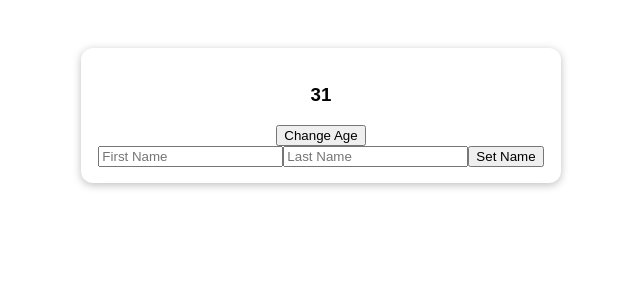
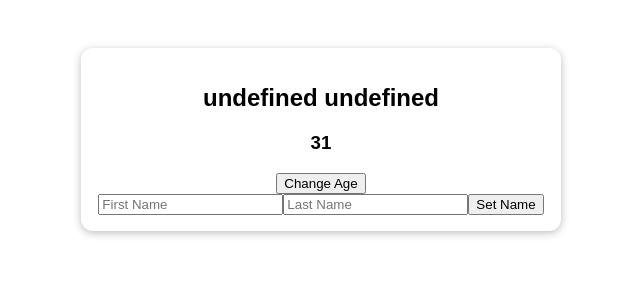
Before and after one commit to vitaminjeff/MaximilianCompositionApiLecture, a Vue app: page / in a window 1280 px wide. Shown: the top 300 px of the page, without its empty margins (319-959 px from the left). Built offline with nearby package versions, Linux system fonts and the light colour scheme; the HTML template or start-up script is replaced by a standard one.

Commit message:
Import computed from vue for UserData component, incorrectly access firstName property which is undefined on `this` at runtime at the point setup() is called, ERROR :(

```diff
--- a/src/components/UserData.vue
+++ b/src/components/UserData.vue
@@ -4,12 +4,16 @@
 </template>
 
 <script>
+import { computed } from 'vue';
+
 export default {
    props: ['firstName', 'lastName', 'age'],
-   computed: {
-      userName() {
-         return this.firstName + ' ' + this.lastName;
-      }
+   setup() {
+      const uName = computed(function() {
+         return this.firstName + ' ' + this.lastName; // not the same access to `this`
+      });
+
+      return { userName: uName};
    }
 };
 </script>
```
